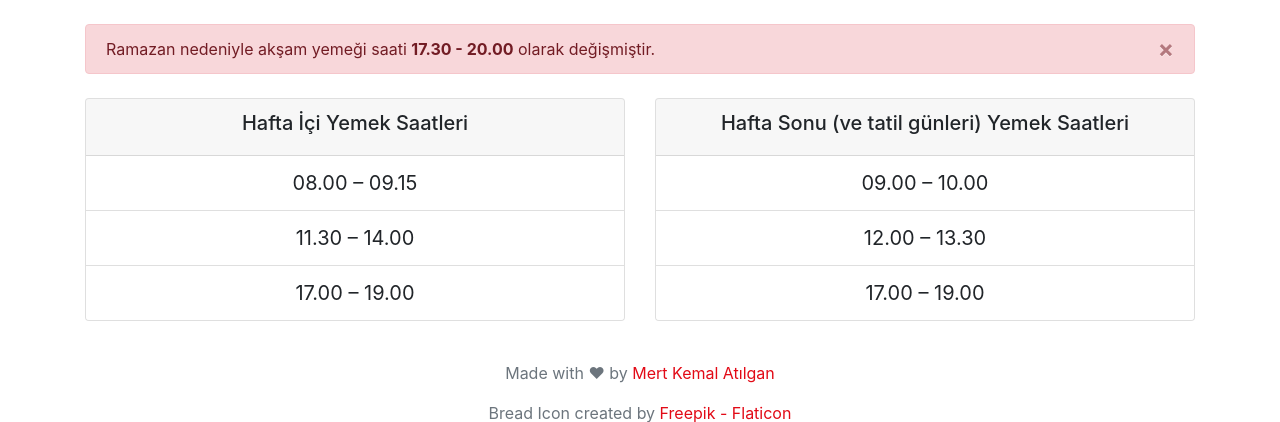
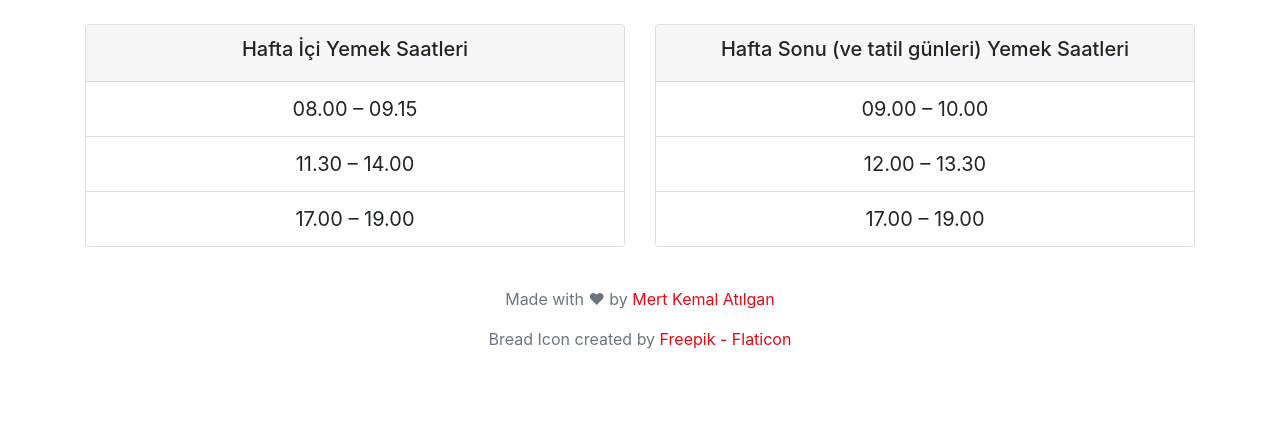
Before and after one commit to mertatilgan/Yemektepe, a Flask app: template templates/meals.html in a window 1280 px wide. Shown: the top 422 px of the page. Run offline with Flask 3, Linux system fonts and the light colour scheme; the template is opened without the code that fills it, so the values that code supplies are empty; some libraries are stand-ins or nearby versions.

Commit message:
Removed the temporary Ramadan warning

```diff
--- a/templates/meals.html
+++ b/templates/meals.html
@@ -12,16 +12,6 @@
 
 <body>
     <div class="container">
-        <br>
-        <div class="alert alert-danger alert-dismissible fade show" role="alert">
-            Ramazan nedeniyle akşam yemeği saati <strong>17.30 - 20.00</strong> olarak
-            değişmiştir.
-            <button type="button" class="close" data-dismiss="alert" aria-label="Close">
-                <span aria-hidden="true">&times;</span>
-            </button>
-        </div>
-
-
         <ul class="list-group mt-4">
             {% for meal in meals %}
             <li class="list-group-item {% if loop.index0 == 0 %}active{% endif %}">
```
